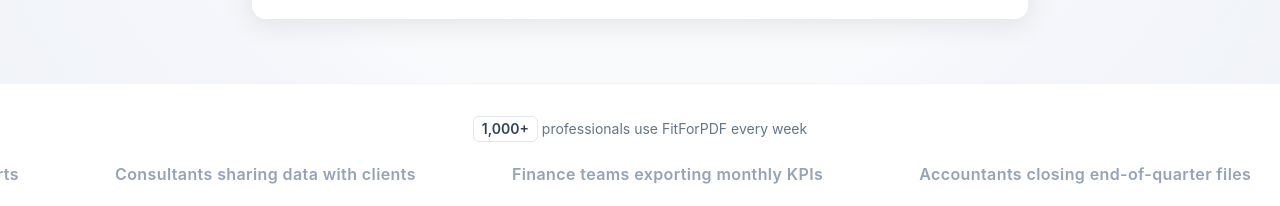
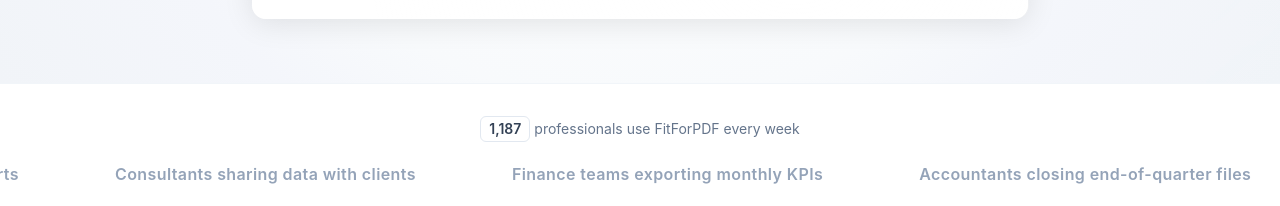
Before and after one commit to Togetheart/fitforpdf-frontend, a Next.js app: page / in a window 1280 px wide. Shown: the part 827-1033 px from the top of the page. Built offline with nearby package versions, Linux system fonts and the light colour scheme; no server answers; a web font is replaced by a local one.

Commit message:
Wire socialProofCount badge dynamically from siteCopy
Badge was hardcoded '1,000+' — now reads from LANDING_COPY.socialProofCount

Co-Authored-By: Claude Opus 4.6 <noreply@anthropic.com>

```diff
--- a/app/page.jsx
+++ b/app/page.jsx
@@ -185,10 +185,20 @@ export default function Page() {
       {/* Social proof — Arcade style */}
       <div className="border-y border-slate-100 bg-white py-8" data-testid="social-proof-ticker">
         <p className="mb-5 text-center text-sm text-slate-500">
-          <span className="inline-flex items-center rounded-md border border-slate-200 px-2 py-0.5 text-sm font-semibold text-slate-700">
-            1,000+
-          </span>
-          {' '}professionals use FitForPDF every week
+          {(() => {
+            const full = LANDING_COPY.socialProofCount || '';
+            const spaceIdx = full.indexOf(' ');
+            const count = spaceIdx > -1 ? full.slice(0, spaceIdx) : full;
+            const rest = spaceIdx > -1 ? full.slice(spaceIdx) : '';
+            return (
+              <>
+                <span className="inline-flex items-center rounded-md border border-slate-200 px-2 py-0.5 text-sm font-semibold text-slate-700">
+                  {count}
+                </span>
+                {rest}
+              </>
+            );
+          })()}
         </p>
         <div className="overflow-hidden">
           <div className="ticker-track">
```
